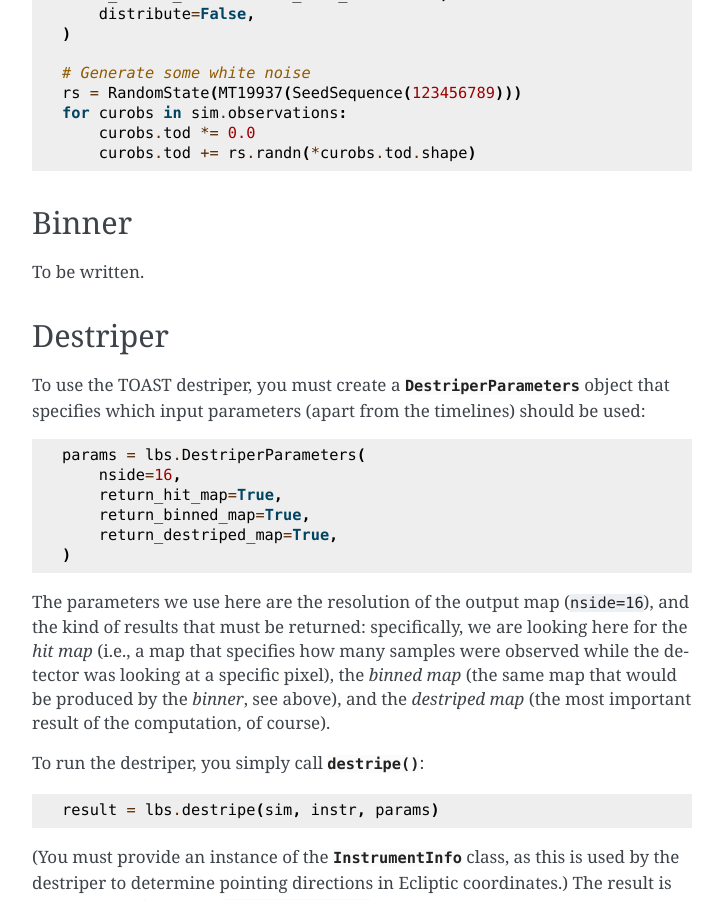
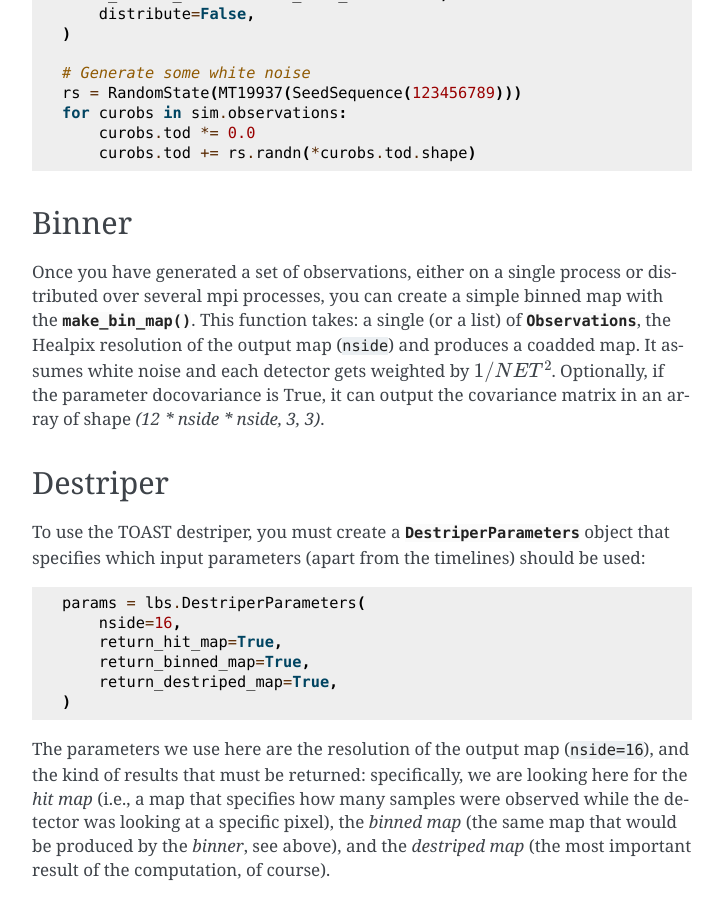
Before and after one commit to litebird/litebird_sim, a Sphinx documentation site: the page built from docs/source/mapmaking.rst, in a window 1280 px wide and 900 px high, scrolled down 1406 px. Shown: the whole window, without its empty margins (388-1111 px from the left). Built offline with Sphinx 7.4.7, drawn with Linux system fonts in a browser that asks for light colours.

Commit message:
documentation added

```diff
--- a/docs/source/mapmaking.rst
+++ b/docs/source/mapmaking.rst
@@ -82,7 +82,15 @@ detectors::
 Binner
 ------
 
-To be written.
+Once you have generated a set of observations, either on a single
+process or distributed over several mpi processes, you can create a
+simple binned map with the :func:`.make_bin_map`. This function
+takes: a single (or a list) of :class:`.Observations`, the Healpix
+resolution of the output map (``nside``) and produces a coadded map.
+It assumes white noise and each detector gets weighted by
+:math:`1 / NET^2`. Optionally, if the parameter docovariance is True,
+it can output the covariance matrix in an array of shape
+`(12 * nside * nside, 3, 3)`.
 
 
 Destriper
```
Also changed, not shown: other parts of docs/source/mapmaking.rst (+5 -0 lines), 1 other file.
